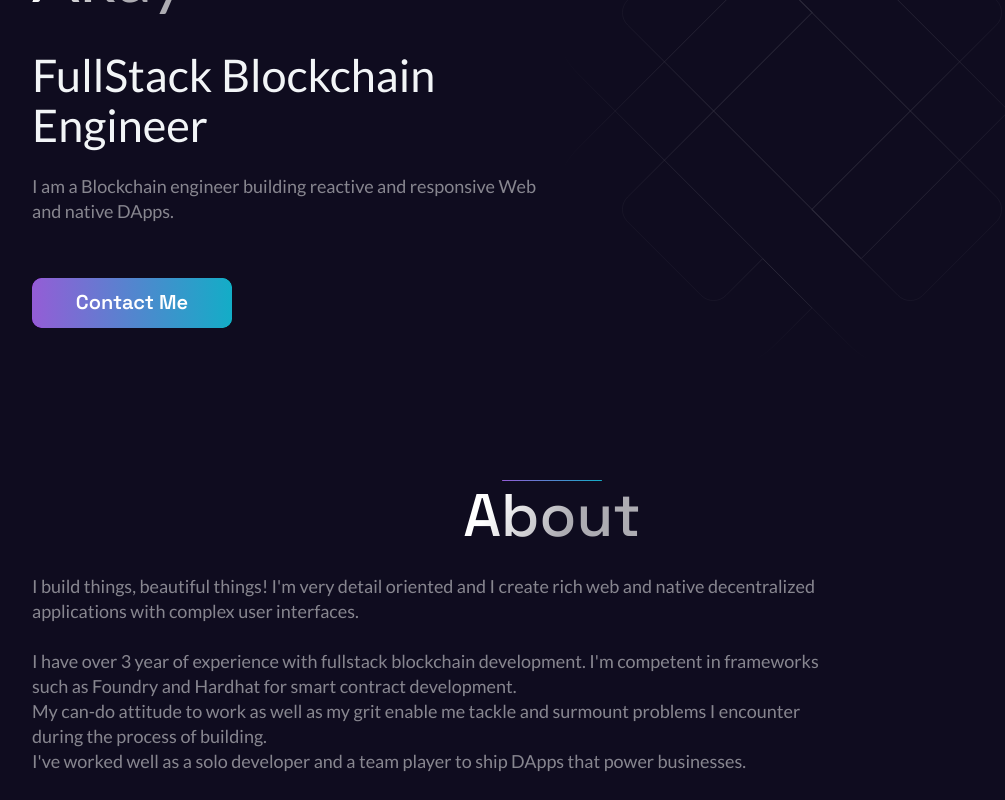
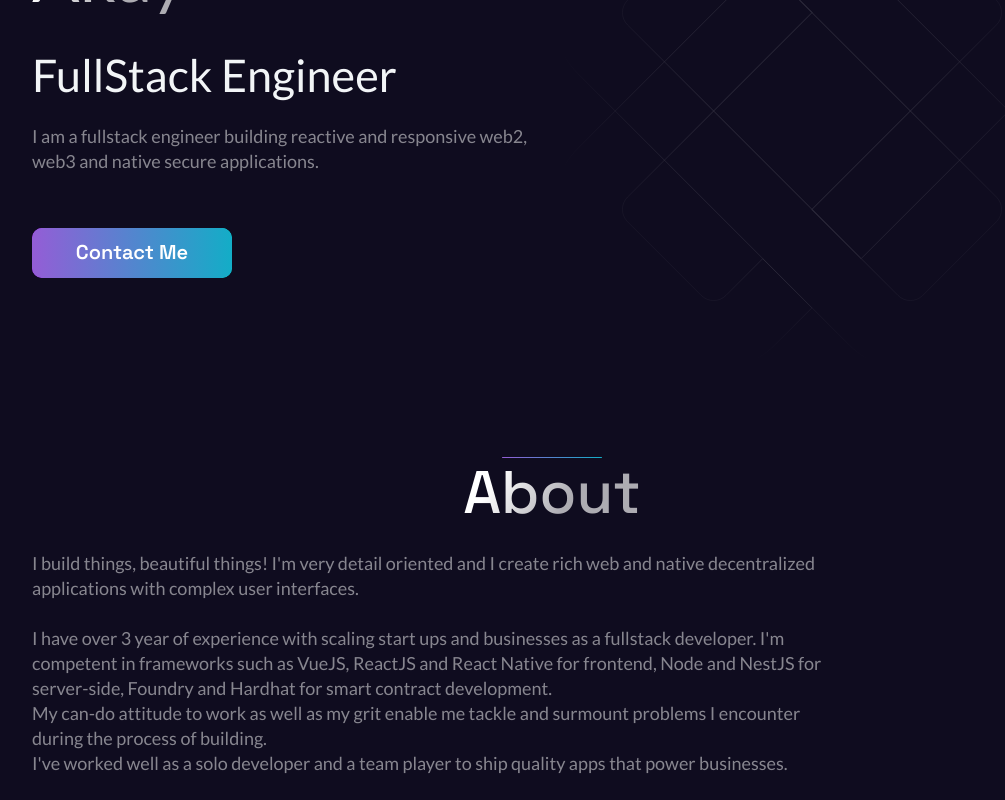
Before and after one commit to Akay74/portfolio, a Next.js app: page / in a window 1280 px wide. Shown: the part 280-1080 px from the top of the page, without its empty margins (88-1093 px from the left). Built offline with nearby package versions, Linux system fonts and the light colour scheme.

Commit message:
🎨 update component content

```diff
--- a/src/components/About/About.js
+++ b/src/components/About/About.js
@@ -44,10 +44,10 @@ const About = () => (
       I build things, beautiful things! I'm very detail oriented and I create rich
       web and native decentralized applications with complex user interfaces.<br/>
       <br/>
-      I have over 3 year of experience with fullstack blockchain development.
-      I'm competent in frameworks such as Foundry and Hardhat for smart contract development.<br/>
+      I have over 3 year of experience with scaling start ups and businesses as a fullstack developer.
+      I'm competent in frameworks such as VueJS, ReactJS and React Native for frontend, Node and NestJS for server-side, Foundry and Hardhat for smart contract development.<br/>
       My can-do attitude to work as well as my grit enable me tackle and surmount problems I encounter during the process of building.<br/>
-      I've worked well as a solo developer and a team player to ship DApps that power businesses.<br/>
+      I've worked well as a solo developer and a team player to ship quality apps that power businesses.<br/>
     </SectionText>
 
   </Section>
--- a/src/components/Hero/Hero.js
+++ b/src/components/Hero/Hero.js
@@ -40,7 +40,7 @@ const Hero = (props) => (
         transition:{
           duration: 0.5,
           delay: 1.2,
-      }}}>FullStack Blockchain Engineer</TitleSubText><br/>
+      }}}>FullStack Engineer</TitleSubText><br/>
 
       <SectionText as={motion.p} initial={{
       y: 60,
@@ -53,7 +53,7 @@ const Hero = (props) => (
           duration: 0.7,
           delay: 1.3,
       }}}>
-        I am a Blockchain engineer building reactive and responsive Web and native DApps. <br/>
+        I am a fullstack engineer building reactive and responsive web2, web3 and native secure applications. <br/>
       </SectionText><br/>
 
       <motion.div>
--- a/src/components/Technologies/Technologies.js
+++ b/src/components/Technologies/Technologies.js
@@ -67,10 +67,10 @@ const Technologies = () =>  (
             Experience with <br/>
             HTML/CSS <br/>
             Bootstrap <br/>
-            SASS/SCSS <br/>
             TailwindCSS<br/>
             JavaScript/TypeScript<br/>
             ReactJs<br/>
+            React Native<br/>
             VueJs<br/>
             Redux
           </ListParagraph>
```
